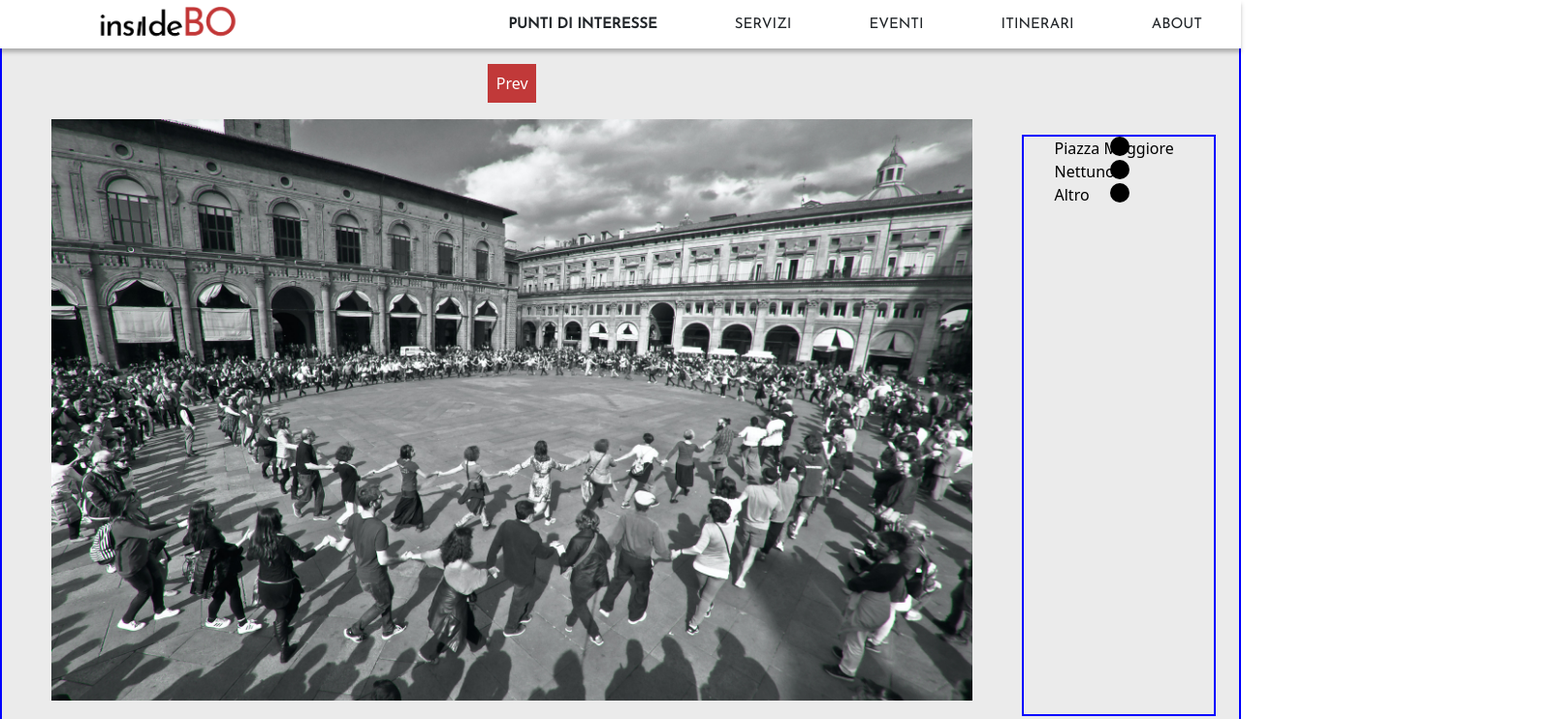
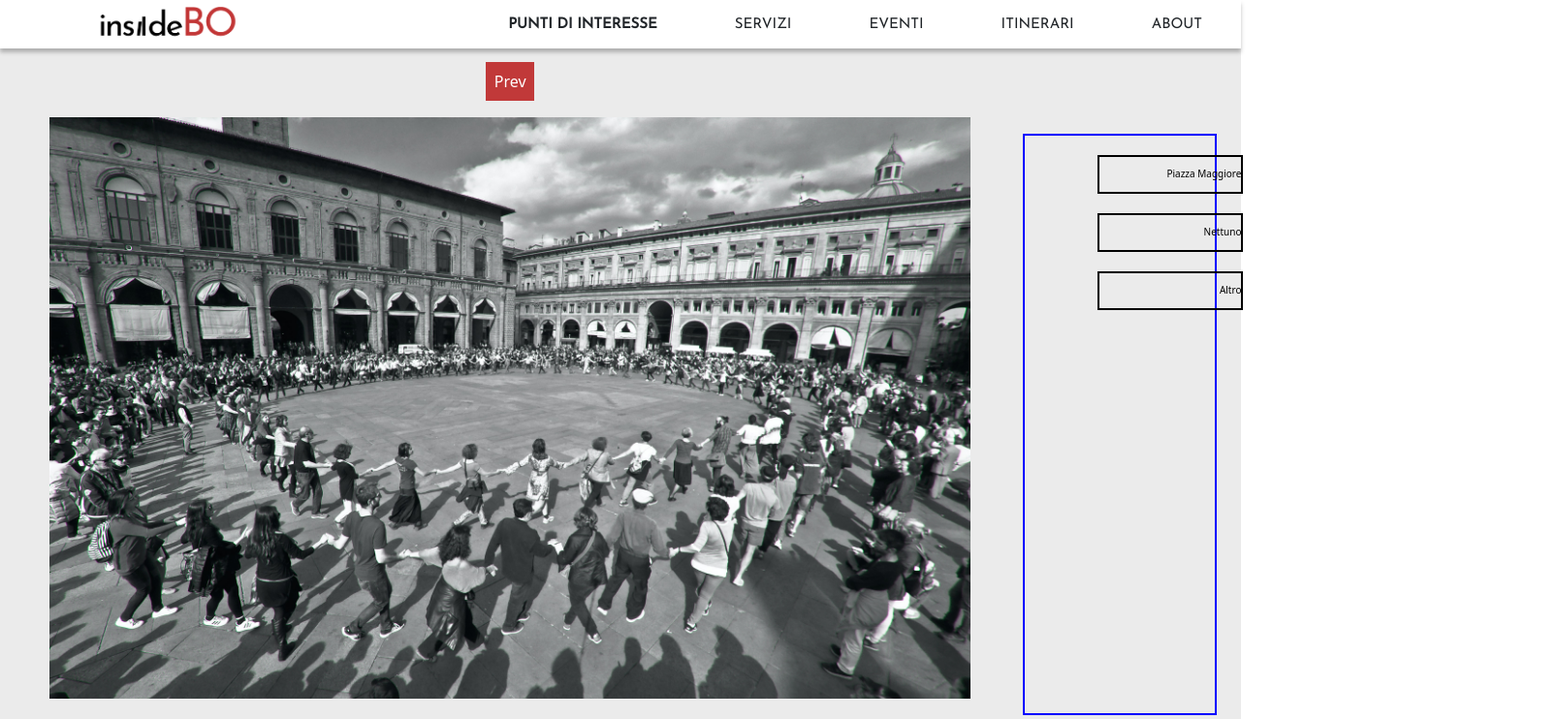
Before and after one commit to antonypascalino/HYPE_PROJECT_2021-22, a Nuxt app: page /App in a window 1280 px wide. Shown: the top 742 px of the page at 97% size, 1607 px wide, since content can reach past the window. Built offline with nearby package versions, Linux system fonts and the light colour scheme.

Commit message:
Bigger button with inside text aligned to right (can't move button inside its div)

```diff
--- a/components/CarouselIndicator.vue
+++ b/components/CarouselIndicator.vue
@@ -1,8 +1,9 @@
 <template>
-  <div>
-    {{ title }}
-    <button @click="change" class = "carousel-indicator"></button>
-  </div>
+  <menu class = "indicatorMenu">
+    <button @click="change" class = "carousel-indicator">
+      {{ title }}
+    </button>
+  </menu>
 </template>
 
 <script>
@@ -29,20 +30,29 @@ export default {
 <style>
 
   button.carousel-indicator {
-    position: absolute;
-    height: 20px;
-    width: 20px;
-    background-color: black;
+    position: relative;
+    height: 40px;
+    width: 150px;
+    border: 2px solid black;
+    background-color: transparent;
     color: black;
-    border-radius: 100%;
-    margin-left: 0;
-    rigth:0;
-    text-align: left;
+    font-size: 10px;
+    padding: 0;
+    margin-right: 400px;
+    text-align: right;
   }
 
   button.carousel-indicator:hover {
-    background-color: #C13939;
+    border: 2px solid #C13939;
     color: #C13939;
   }
 
+  carousel-indicator * {
+
+  }
+
+  menu.indicatorMenu.carousel-indicator {
+    padding-left: 0;
+  }
+
 </style>
--- a/pages/App.vue
+++ b/pages/App.vue
@@ -3,14 +3,14 @@
     <TheHeader/>
     <div class="carouselDiv">
       <div class="indicatorList">
-        <ul style="list-style-type: none">
+        <ul class = "list">
           <carousel-indicator
             v-for = "slide in slides"
             :key = "slide.id"
             :title = "slide.title"
             @change = "change(slide.id)"
             class = "carousel-indicator"
-          />
+          ></carousel-indicator>
         </ul>
       </div>
       <carousel
@@ -91,8 +91,6 @@ export default {
     padding-top: 5%;
     padding-bottom: 3%;
     padding-left: 4%;
-    border: 2px solid blue;
-
   }
 
   carousel-slide {
@@ -123,15 +121,16 @@ export default {
     background-color: #EBEBEB;
   }
 
-  .indicatorList {
+  div.indicatorList {
     height: 600px;
     width: 200px;
     border: 2px solid blue;
     position: relative;
-    overflow: hidden;
     float: right;
     margin-top: 6%;
     margin-right: 2%;
+    padding: 0;
+    font-size: 20px;
   }
 
   .carousel-indicator {
@@ -143,6 +142,12 @@ export default {
     color: #C13939;
   }
 
+  ul.list {
+    width: 200px;
+    padding-left: 0;
+  }
+
+
 
 
 
```
